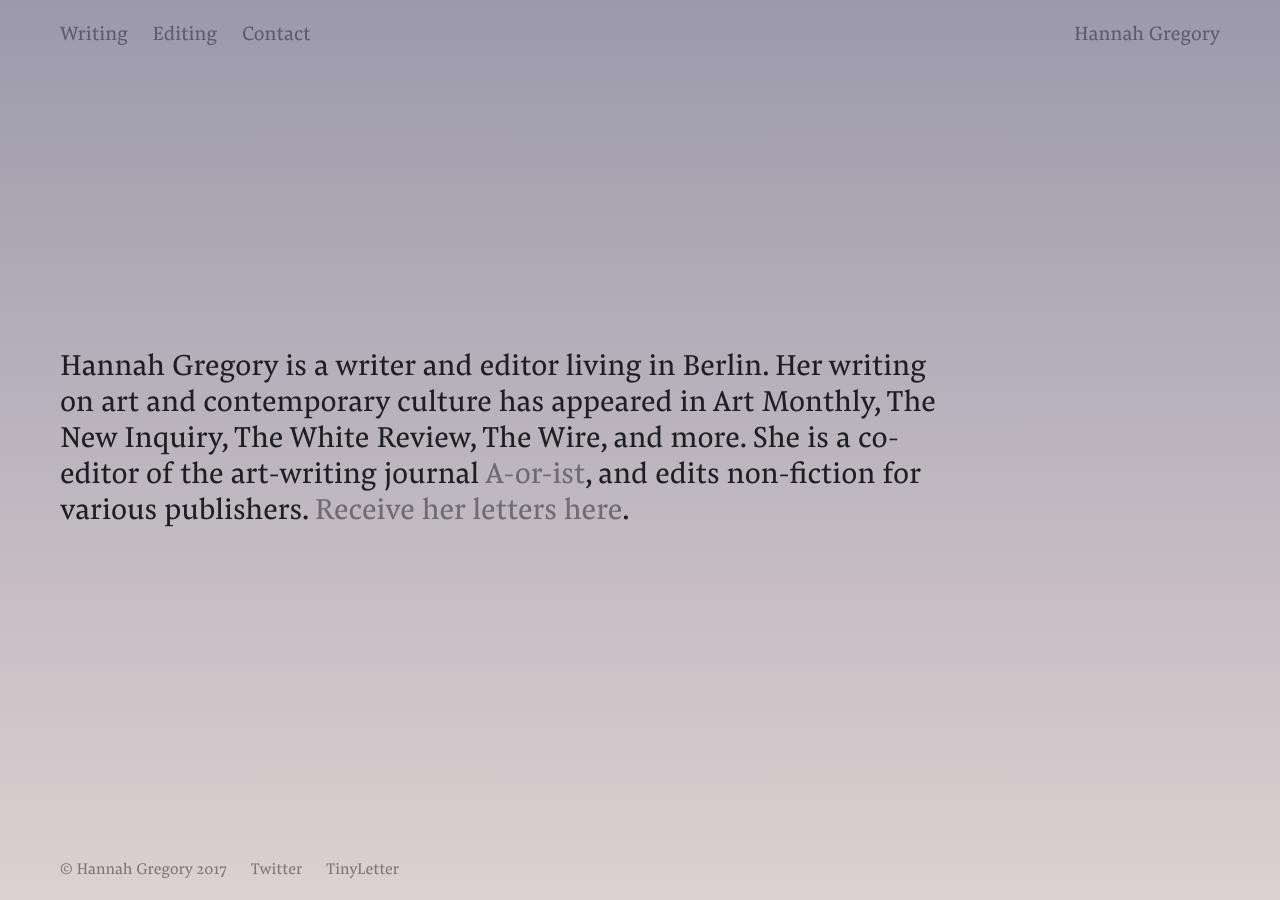
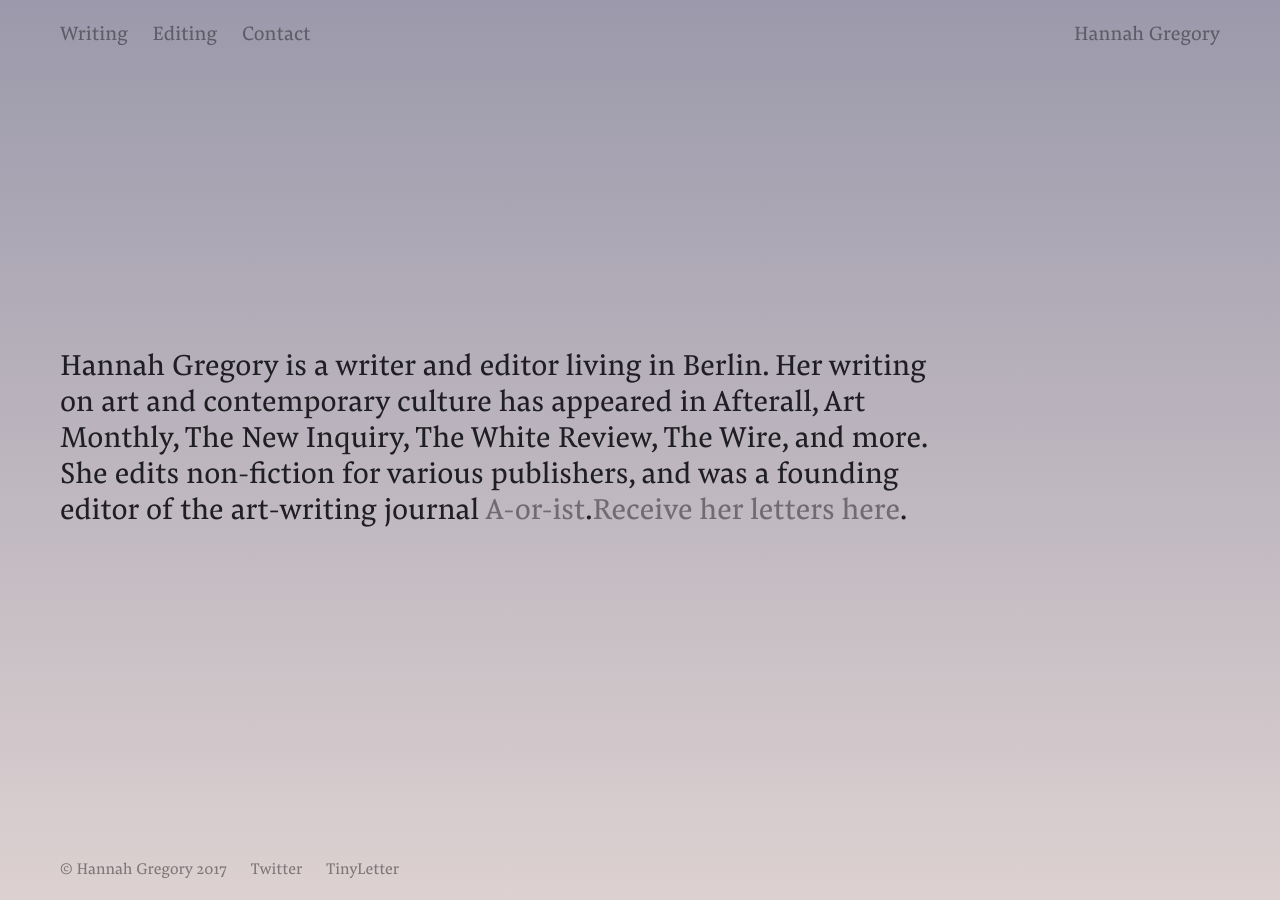
Before and after one commit to hg-site/hg-site.github.io, a Jekyll site: the page built from index.markdown, in a window 1280 px wide. Built offline with Jekyll 4.4.1, drawn with Linux system fonts in a browser that asks for light colours.

Commit message:
Updated Index

```diff
--- a/index.markdown
+++ b/index.markdown
@@ -4,4 +4,4 @@
 layout: home
 ---
 
-Hannah Gregory is a writer and editor living in Berlin. Her writing on art and contemporary culture has appeared in Art Monthly, The New Inquiry, The White Review, The Wire, and more. She is a co-editor of the art-writing journal [A-or-ist](http://cargocollective.com/aorist/No-2), and edits non-fiction for various publishers. <a href="http://tinyletter.com/hannah_e_gregory">Receive her letters here</a>.
+Hannah Gregory is a writer and editor living in Berlin. Her writing on art and contemporary culture has appeared in Afterall, Art Monthly, The New Inquiry, The White Review, The Wire, and more. She edits non-fiction for various publishers, and was a founding editor of the art-writing journal [A-or-ist](http://cargocollective.com/aorist/No-2).<a href="http://tinyletter.com/hannah_e_gregory">Receive her letters here</a>.
```
